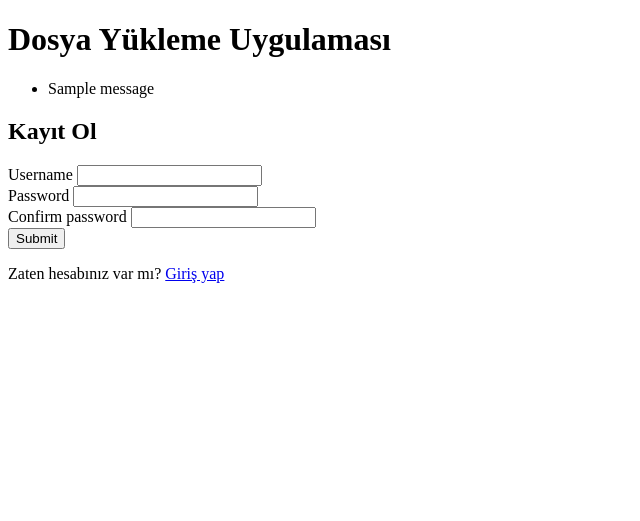
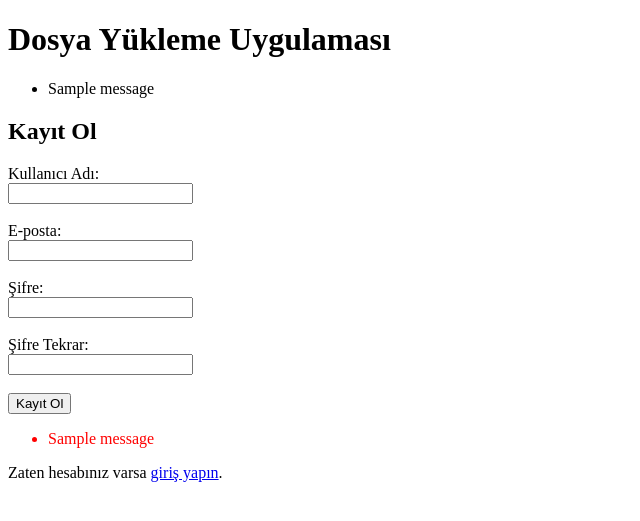
Before and after one commit to mesudesipahi/dosya-yonetimi, a Flask app: template app/templates/register.html in a window 1280 px wide. Shown: the top 521 px of the page, without its empty margins (0-640 px from the left). Run offline with Flask 3, Linux system fonts and the light colour scheme; the template is opened without the code that fills it, so the values that code supplies are empty, except form fields; one stand-in notice (Sample message) is shown; form fields are guessed from the names that the template uses.

Commit message:
Update register.html

```diff
--- a/app/templates/register.html
+++ b/app/templates/register.html
@@ -1,12 +1,43 @@
 {% extends 'base.html' %}
+
+{% block title %}Kayıt Ol{% endblock %}
+
 {% block content %}
-<h2>Kayıt Ol</h2>
-<form method="POST">
-    {{ form.hidden_tag() }}
-    {{ form.username.label }} {{ form.username() }} <br>
-    {{ form.password.label }} {{ form.password() }} <br>
-    {{ form.confirm_password.label }} {{ form.confirm_password() }} <br>
-    {{ form.submit() }}
-</form>
-<p>Zaten hesabınız var mı? <a href="{{ url_for('main.login') }}">Giriş yap</a></p>
+    <h2>Kayıt Ol</h2>
+
+    <form action="{{ url_for('main.register') }}" method="post">
+        <div>
+            <label for="username">Kullanıcı Adı:</label><br>
+            <input type="text" id="username" name="username" required>
+        </div><br>
+
+        <div>
+            <label for="email">E-posta:</label><br>
+            <input type="email" id="email" name="email" required>
+        </div><br>
+
+        <div>
+            <label for="password">Şifre:</label><br>
+            <input type="password" id="password" name="password" required>
+        </div><br>
+
+        <div>
+            <label for="confirm_password">Şifre Tekrar:</label><br>
+            <input type="password" id="confirm_password" name="confirm_password" required>
+        </div><br>
+
+        <button type="submit">Kayıt Ol</button>
+    </form>
+
+    {% with messages = get_flashed_messages() %}
+        {% if messages %}
+            <ul>
+                {% for message in messages %}
+                    <li style="color:red;">{{ message }}</li>
+                {% endfor %}
+            </ul>
+        {% endif %}
+    {% endwith %}
+
+    <p>Zaten hesabınız varsa <a href="{{ url_for('main.login') }}">giriş yapın</a>.</p>
 {% endblock %}
```
